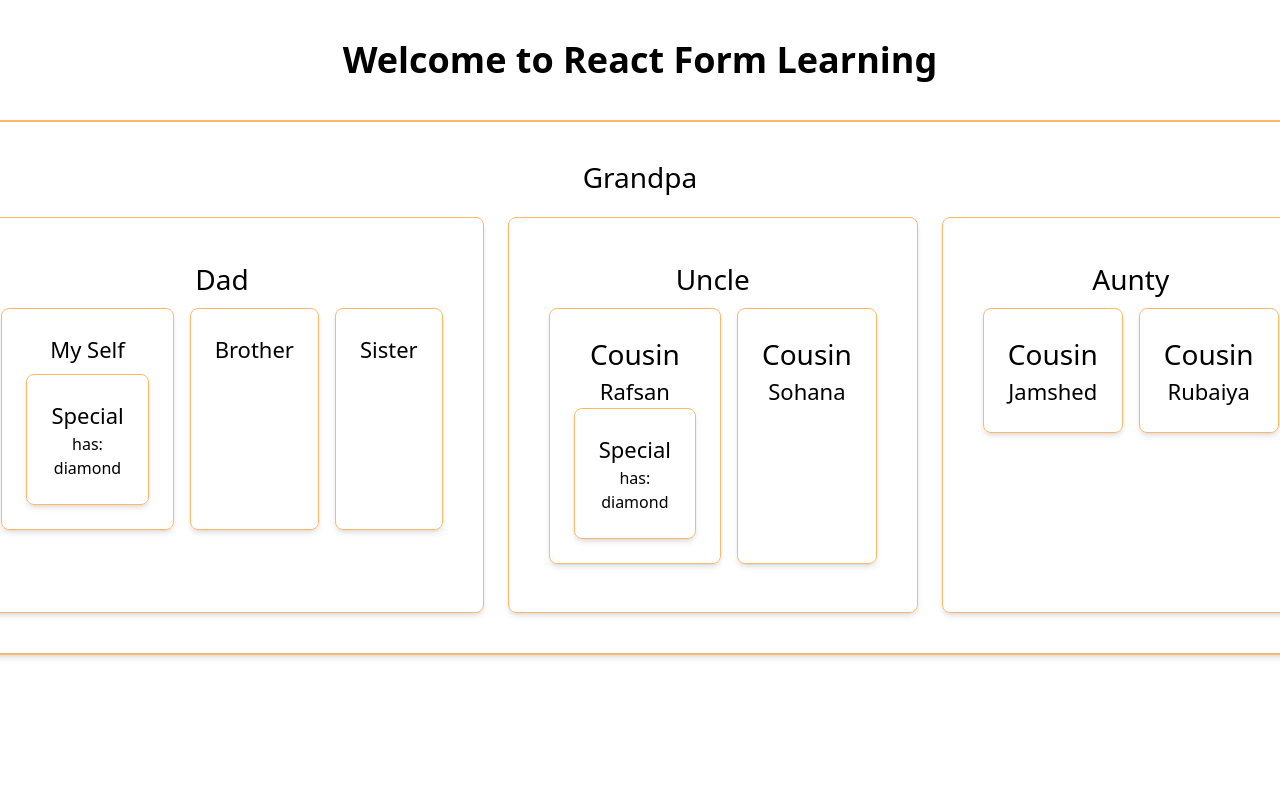
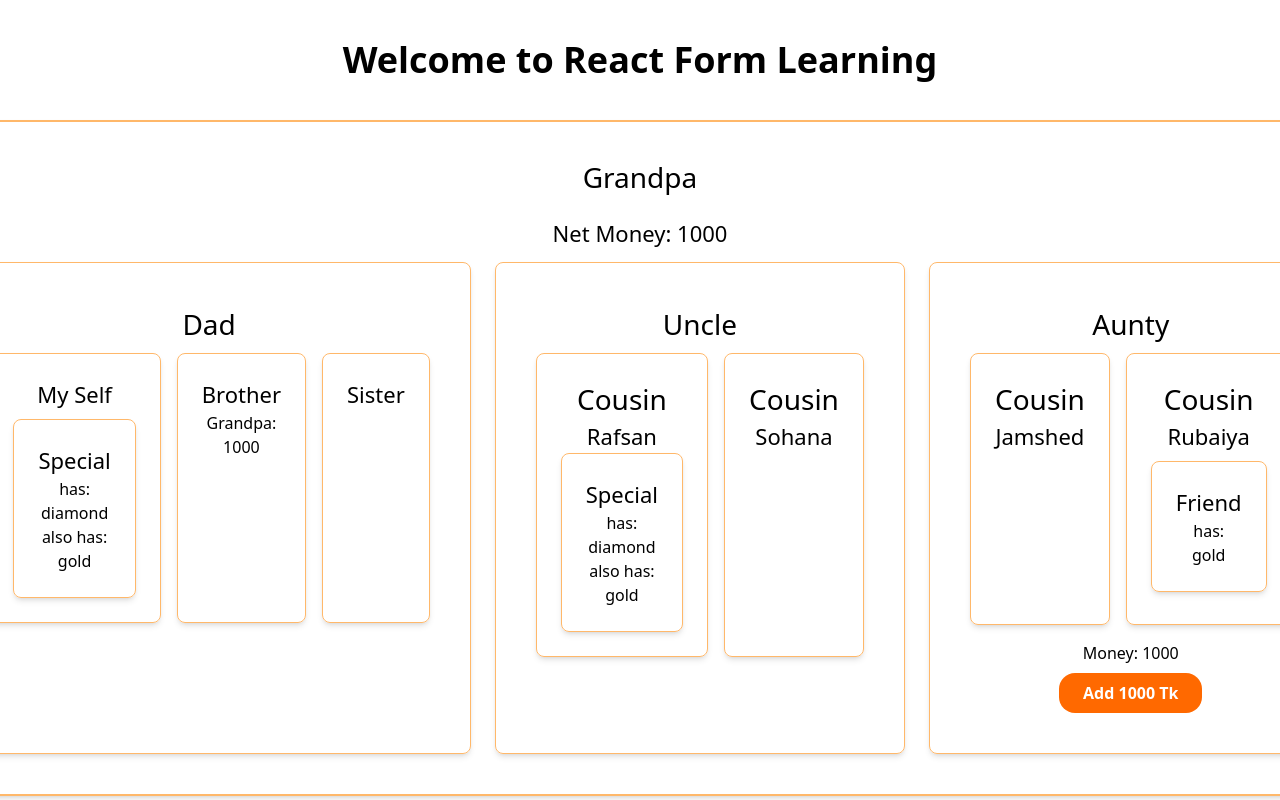
Before and after one commit to rakibahmeddev/react-form-master, a React (Vite) app: page / in a window 1280 px wide. Shown: the top 800 px of the page. Built offline with nearby package versions, Linux system fonts and the light colour scheme.

Commit message:
context api explored,first I created a asseContext via createContext('asset') hook with initial value then we export it, then we used context name.Provider with value, then we can access from component under provider by calling useContext(AssetContext) hook must need to be import

```diff
--- a/src/components/Aunty/Aunty.jsx
+++ b/src/components/Aunty/Aunty.jsx
@@ -1,14 +1,19 @@
-import React from 'react';
+import React, { useContext } from 'react';
 import Cousin from '../Cousin/Cousin';
+import { MoneyContext } from '../Grandpa/Grandpa';
 
 const Aunty = () => {
+    const [money, setMoney] = useContext(MoneyContext);
     return (
         <div className='p-10 rounded-lg shadow-md  border-orange-300 border text-center'>
             <h2>Aunty</h2>
-            <div className='flex gap-4'>
+            <div className='flex gap-4 mb-2'>
                 <Cousin name={'Jamshed'}></Cousin>
                 <Cousin name={'Rubaiya'}></Cousin>
             </div>
+
+            <p>Money: {money}</p>
+            <button className='bg-orange-500 rounded-2xl text-white px-6 py-2 cursor-pointer font-bold mt-2 ' onClick={() => setMoney(money + 1000)}>Add 1000 Tk</button>
         </div>
     );
 };
--- a/src/components/Brother/Brother.jsx
+++ b/src/components/Brother/Brother.jsx
@@ -1,9 +1,12 @@
-import React from 'react';
+import React, { useContext } from 'react';
+import { MoneyContext } from '../Grandpa/Grandpa';
 
 const Brother = () => {
+    const [money] = useContext(MoneyContext);
     return (
         <div className='p-6 rounded-lg shadow-md border-orange-300 border my-2'>
             <h3>Brother</h3>
+            <p>Grandpa: {money}</p>
         </div>
     );
 };
--- a/src/components/Cousin/Cousin.jsx
+++ b/src/components/Cousin/Cousin.jsx
@@ -1,5 +1,6 @@
 import React from 'react';
 import Special from '../Special/Special';
+import Friend from '../Friend/Friend';
 
 const Cousin = ({name, asset}) => {
     return (
@@ -8,6 +9,7 @@ const Cousin = ({name, asset}) => {
               <h3>{name}</h3>
               <div>
                 {asset ? <Special asset={asset}></Special> : ''}
+                {name == 'Rubaiya' ? <Friend></Friend> : '' }
               </div>
         </div>
     );
--- /dev/null
+++ b/src/components/Friend/Friend.jsx
@@ -0,0 +1,15 @@
+import { useContext } from "react";
+import { AssetContext } from "../Grandpa/Grandpa";
+
+
+const Friend = () => {
+    const gift = useContext(AssetContext);
+    return (
+        <div className='p-6 rounded-lg shadow-md border-orange-300 border my-2'>
+            <h3>Friend</h3>
+            <p>has: {gift}</p>
+        </div>
+    );
+};
+
+export default Friend;
--- a/src/components/Grandpa/Grandpa.jsx
+++ b/src/components/Grandpa/Grandpa.jsx
@@ -1,18 +1,27 @@
-import React from 'react';
+import React, { createContext, useState } from 'react';
 import Dad from '../Dad/Dad';
 import Uncle from '../Uncle/Uncle';
 import Aunty from '../Aunty/Aunty';
 
+export const AssetContext = createContext('asset');
+export const MoneyContext = createContext('money');
+
 const Grandpa = () => {
+    const [money, setMoney] = useState(1000);
     const asset = 'diamond';
     return (
         <div className='px-10 py-10 rounded-lg shadow-md border-orange-300 border-2 '>
             <h2 className='text-4xl text-center mb-6'>Grandpa</h2>
-            <div className='flex gap-6'>
-                <Dad asset={asset}></Dad>
-                <Uncle asset={asset}></Uncle>
-                <Aunty></Aunty>
-             </div>
+            <h3 className='text-center mb-3'>Net Money: {money}</h3>
+            <MoneyContext.Provider value={[money, setMoney]}>
+                <AssetContext.Provider value={'gold'}>
+                <div className='flex gap-6'>
+                    <Dad asset={asset}></Dad>
+                    <Uncle asset={asset}></Uncle>
+                    <Aunty></Aunty>
+                </div>
+            </AssetContext.Provider>
+            </MoneyContext.Provider>
         </div>
     );
 };
--- a/src/components/Special/Special.jsx
+++ b/src/components/Special/Special.jsx
@@ -1,10 +1,13 @@
-import React from 'react';
+import React, { useContext } from 'react';
+import { AssetContext } from '../Grandpa/Grandpa';
 
 const Special = ({asset}) => {
+    const gift = useContext(AssetContext);
     return (
         <div className='p-6 rounded-lg shadow-md border-orange-300 border text-center'>
             <h3>Special</h3>
             <p>has: {asset}</p>
+            <p>also has: {gift}</p>
         </div>
     );
 };
```
